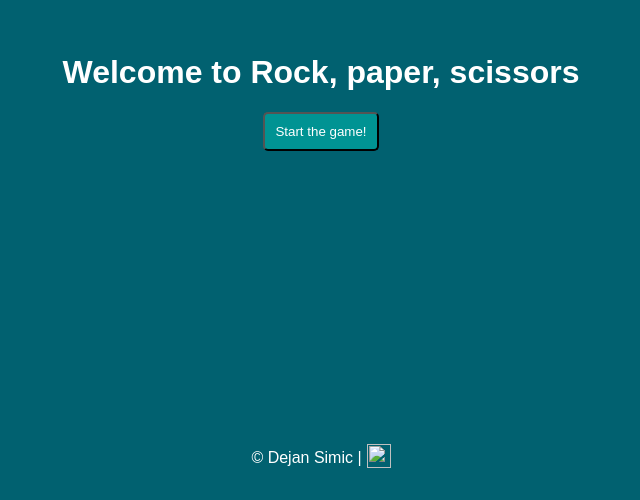
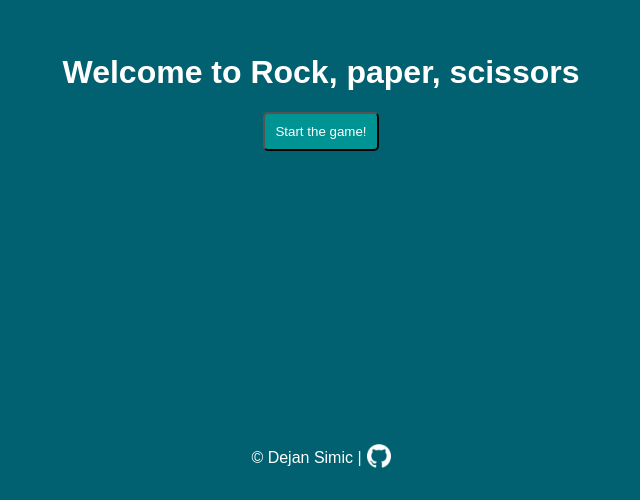
Before and after one commit to DejanLP/rock-paper-scissors, a plain HTML site: page index.html in a window 1280 px wide. Shown: the part 316-816 px from the top of the page, 319-959 px from the left. Drawn offline with Linux system fonts and the light colour scheme; the site is published under a folder, as on GitHub Pages, so addresses that start at the root find nothing.

Commit message:
remove / for image source

```diff
--- a/index.html
+++ b/index.html
@@ -19,7 +19,7 @@
     </div>
     <div class="footer">© Dejan Simic |
         <a href="https://github.com/DejanLP">
-            <img src="/assets/github-white.png">
+            <img src="assets/github-white.png">
         </a>
     </div>
 </body>
```
